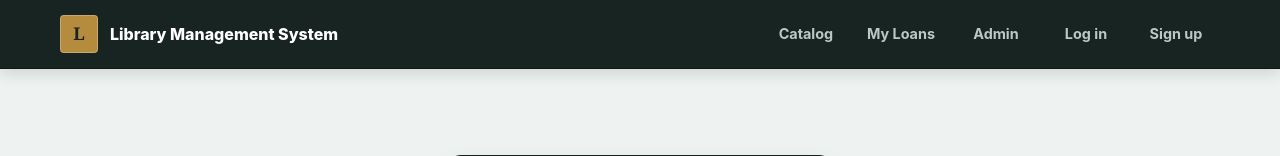
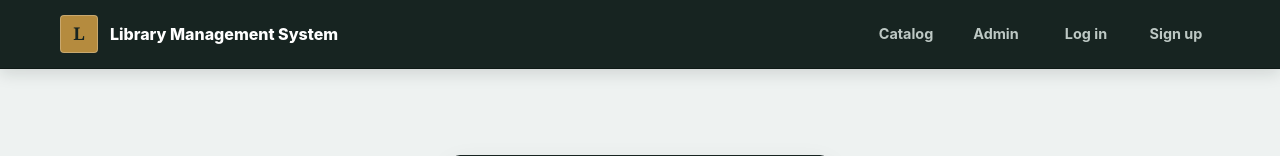
Before and after one commit to AmirMustafa10/library-management-system, a Django app: page /accounts/signup/ in a window 1280 px wide. Shown: the top 156 px of the page. Run offline with Django 5.2, Linux system fonts and the light colour scheme.

Commit message:
improve README and base page

```diff
--- a/templates/base.html
+++ b/templates/base.html
@@ -20,12 +20,12 @@
                     class="{% if request.resolver_match.namespace == 'catalog' %}is-active{% endif %}"
                     {% if request.resolver_match.namespace == 'catalog' %}aria-current="page"{% endif %}
                 >Catalog</a>
-                <a
-                    href="{% url 'my_loans' %}"
-                    class="{% if request.resolver_match.namespace == 'loans' %}is-active{% endif %}"
-                    {% if request.resolver_match.namespace == 'loans' %}aria-current="page"{% endif %}
-                >My Loans</a>
-                 {% if user.is_authenticated %}
+    {% if user.is_authenticated %}
+        <a
+            href="{% url 'my_loans' %}"
+            class="{% if request.resolver_match.namespace == 'loans' %}is-active{% endif %}"
+            {% if request.resolver_match.namespace == 'loans' %}aria-current="page"{% endif %}
+        >My Loans</a>
         <form method="post" action="{% url 'accounts:logout' %}" style="display:inline;">
             {% csrf_token %}
             <button type="submit" class="nav-logout-button">Log out</button>
```
Also changed, not shown: README.md.
